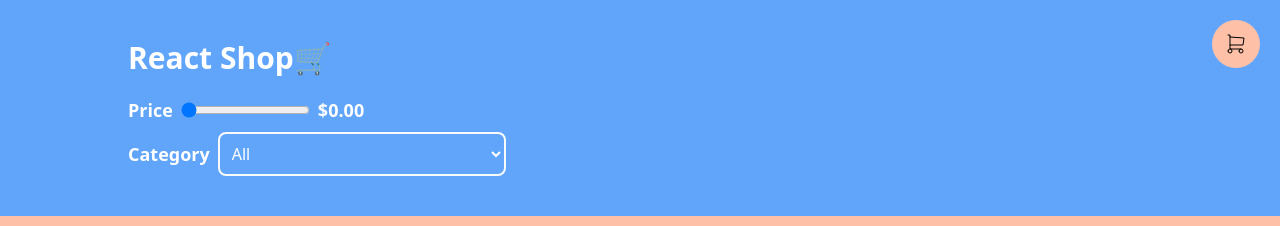
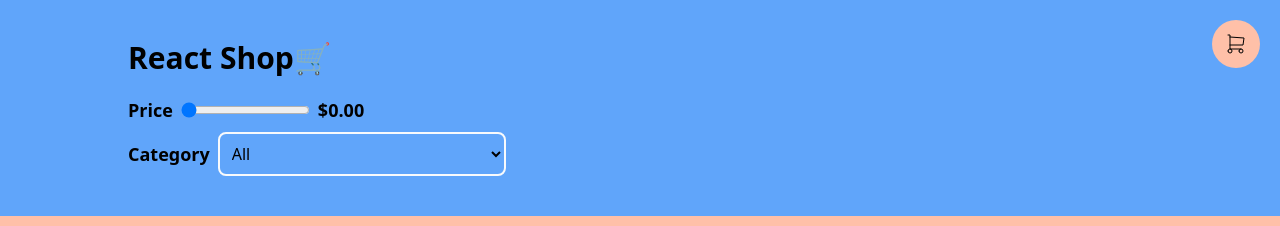
Before and after one commit to Nico235711/shopping-cart, a React (Vite) app: page / in a window 1280 px wide. Shown: the top 226 px of the page. Built offline with nearby package versions, Linux system fonts and the light colour scheme.

Commit message:
arreglando problemas de accesibilidad

```diff
--- a/src/components/Filters.jsx
+++ b/src/components/Filters.jsx
@@ -29,7 +29,7 @@ export const Filters = () => {
   return (
     <section className="space-y-2 mt-5">
       <div className="flex items-center space-x-2">
-        <label htmlFor={minPriceFilterId} className="text-white text-lg font-bold">Price</label>
+        <label htmlFor={minPriceFilterId} className="text-[rgb(56 56 56) text-lg font-bold">Price</label>
         <input
           type="range"
           name="price"
@@ -39,14 +39,14 @@ export const Filters = () => {
           onChange={handleChangeMinPrice}
           value={filters.minPrice}
         />
-        <span className="text-white text-lg font-bold">{formatCurrency(filters.minPrice)}</span>
+        <span className="text-[rgb(56 56 56) text-lg font-bold">{formatCurrency(filters.minPrice)}</span>
       </div>
       <div className="flex items-center space-x-2">
-        <label htmlFor={categoryFilterId} className="text-white text-lg font-bold">Category</label>
+        <label htmlFor={categoryFilterId} className="text-[rgb(56 56 56) text-lg font-bold">Category</label>
         <select
           name="category"
           id={categoryFilterId}
-          className="w-72 p-2 rounded-lg bg-blue-400 border-2 border-slate-50 text-white"
+          className="w-72 p-2 rounded-lg bg-blue-400 border-2 border-slate-50 text-[rgb(56 56 56)"
           onChange={handleChangeCategory}
         >
           <option value="all">All</option>
--- a/src/components/Footer.jsx
+++ b/src/components/Footer.jsx
@@ -2,8 +2,8 @@
 export const Footer = () => {
 
   return (
-    <div className="bg-blue-400 py-5">
-      <footer className="max-w-60 md:max-w-2xl lg:max-w-5xl mx-auto text-lg text-white">
+    <div className="py-5 bg-blue-400">
+      <footer className="max-w-60 md:max-w-2xl lg:max-w-5xl mx-auto text-lg text-[rgb(56 56 56)">
         <p>Todos los derechos reservados - {new Date().getFullYear()}</p>
       </footer>
     </div>
--- a/src/components/Header.jsx
+++ b/src/components/Header.jsx
@@ -5,7 +5,7 @@ export const Header = () => {
   return (
     <div className="bg-blue-400 py-10">
       <header className="max-w-60 md:max-w-2xl lg:max-w-5xl mx-auto">
-        <h1 className="text-3xl font-black text-white">React Shop🛒</h1>
+        <h1 className="text-3xl font-black text-[rgb(56 56 56)]">React Shop🛒</h1>
         <Filters />
       </header>
     </div>
--- a/src/components/Products.jsx
+++ b/src/components/Products.jsx
@@ -30,6 +30,7 @@ export const Products = () => {
                   <button
                     type="button"
                     className={`${isProductInCart ? "bg-red-600" : "bg-blue-600"} border-2 p-1 rounded-lg text-white`}
+                    aria-label={`${isProductInCart ? "add item to cart" : "remove item from cart"}`}
                     onClick={() => isProductInCart ? removeFromCart(product.id) : addToCart(product)}
                   >
                     {isProductInCart ? <RemoveFromCartIcon /> : <AddToCartIcon />}
```
